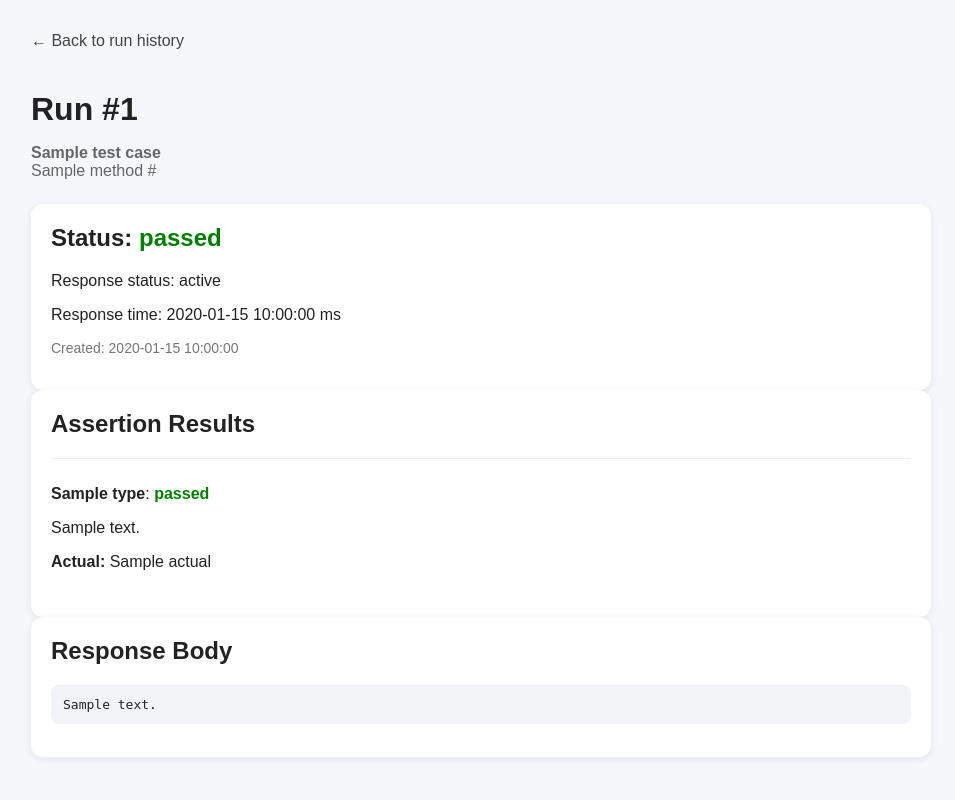
After one commit to ryancrandall801/api-testing-playground, a FastAPI app: template templates/run_detail.html in a window 1280 px wide. The commit adds this page. Shown: the whole page, without its empty margins (159-1114 px from the left). Run offline with FastAPI, Linux system fonts and the light colour scheme; the template is opened without the code that fills it: most values are stand-ins (such as "Sample title", 1, 10 or a date in 2020).

Commit message:
add server-rendered detail page for historical test runs

```diff
--- a/main.py
+++ b/main.py
@@ -390,3 +390,26 @@ def run_test_suite_ui(request: Request, suite_id: int = Path(gt=0)):
                 "failed": failed,
             },
         )
+
+
+@app.get("/ui/runs/{run_id}", response_class=HTMLResponse)
+def test_run_detail(request: Request, run_id: int = Path(gt=0)):
+    with Session(engine) as session:
+        test_run = session.get(TestRun, run_id)
+
+        if not test_run:
+            raise HTTPException(status_code=404, detail="Test run not found")
+
+        test_case = session.get(TestCase, test_run.test_case_id)
+
+        assertion_results = json.loads(test_run.assertion_results_json)
+
+        return templates.TemplateResponse(
+            "run_detail.html",
+            {
+                "request": request,
+                "test_run": test_run,
+                "test_case": test_case,
+                "assertion_results": assertion_results,
+            },
+        )
--- a/templates/case_runs.html
+++ b/templates/case_runs.html
@@ -25,6 +25,12 @@
                     <p>Response status: {{ run.response_status }}</p>
                     <p>Response time: {{ run.response_time_ms }} ms</p>
                     <p class="meta">Created: {{ run.created_at }}</p>
+
+                    <div class="button-row">
+                        <a class="secondary-button" href="/ui/runs/{{ run.id }}">
+                            View Details
+                        </a>
+                    </div>
                 </div>
             {% else %}
                 <div class="card">
--- /dev/null
+++ b/templates/run_detail.html
@@ -0,0 +1,57 @@
+<!DOCTYPE html>
+<html lang="en">
+<head>
+    <meta charset="UTF-8" />
+    <meta name="viewport" content="width=device-width, initial-scale=1" />
+    <title>Test Run Detail</title>
+    <link rel="stylesheet" href="/static/styles.css" />
+</head>
+<body>
+    <main class="container">
+        <a class="back-link" href="/ui/cases/{{ test_case.id }}/runs">← Back to run history</a>
+
+        <h1>Run #{{ test_run.id }}</h1>
+        <p class="subtitle">
+            <strong>{{ test_case.name }}</strong><br />
+            {{ test_case.method }} {{ test_case.url }}
+        </p>
+
+        <div class="card">
+            <h2>
+                Status:
+                <span class="{{ 'pass' if test_run.status == 'passed' else 'fail' }}">
+                    {{ test_run.status }}
+                </span>
+            </h2>
+            <p>Response status: {{ test_run.response_status }}</p>
+            <p>Response time: {{ test_run.response_time_ms }} ms</p>
+            <p class="meta">Created: {{ test_run.created_at }}</p>
+        </div>
+
+        <div class="card">
+            <h2>Assertion Results</h2>
+            {% for assertion in assertion_results %}
+                <div class="assertion-row">
+                    <p>
+                        <strong>{{ assertion.type }}</strong>:
+                        <span class="{{ 'pass' if assertion.passed else 'fail' }}">
+                            {{ 'passed' if assertion.passed else 'failed' }}
+                        </span>
+                    </p>
+                    <p>{{ assertion.message }}</p>
+                    {% if assertion.actual is not none %}
+                        <p><strong>Actual:</strong> {{ assertion.actual }}</p>
+                    {% endif %}
+                </div>
+            {% else %}
+                <p>No assertion results found.</p>
+            {% endfor %}
+        </div>
+
+        <div class="card">
+            <h2>Response Body</h2>
+            <pre>{{ test_run.response_body or "No response body recorded." }}</pre>
+        </div>
+    </main>
+</body>
+</html>
```
